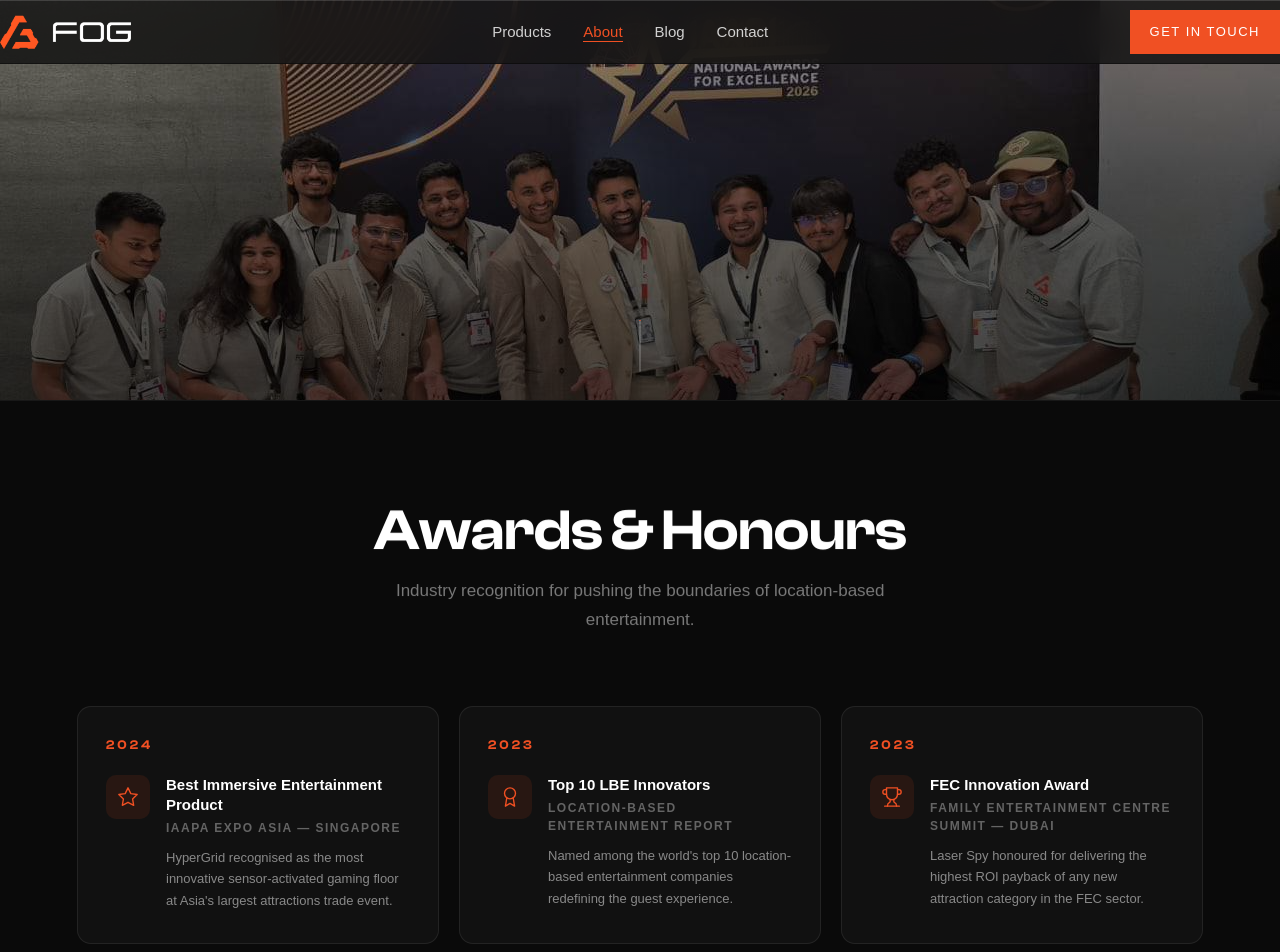
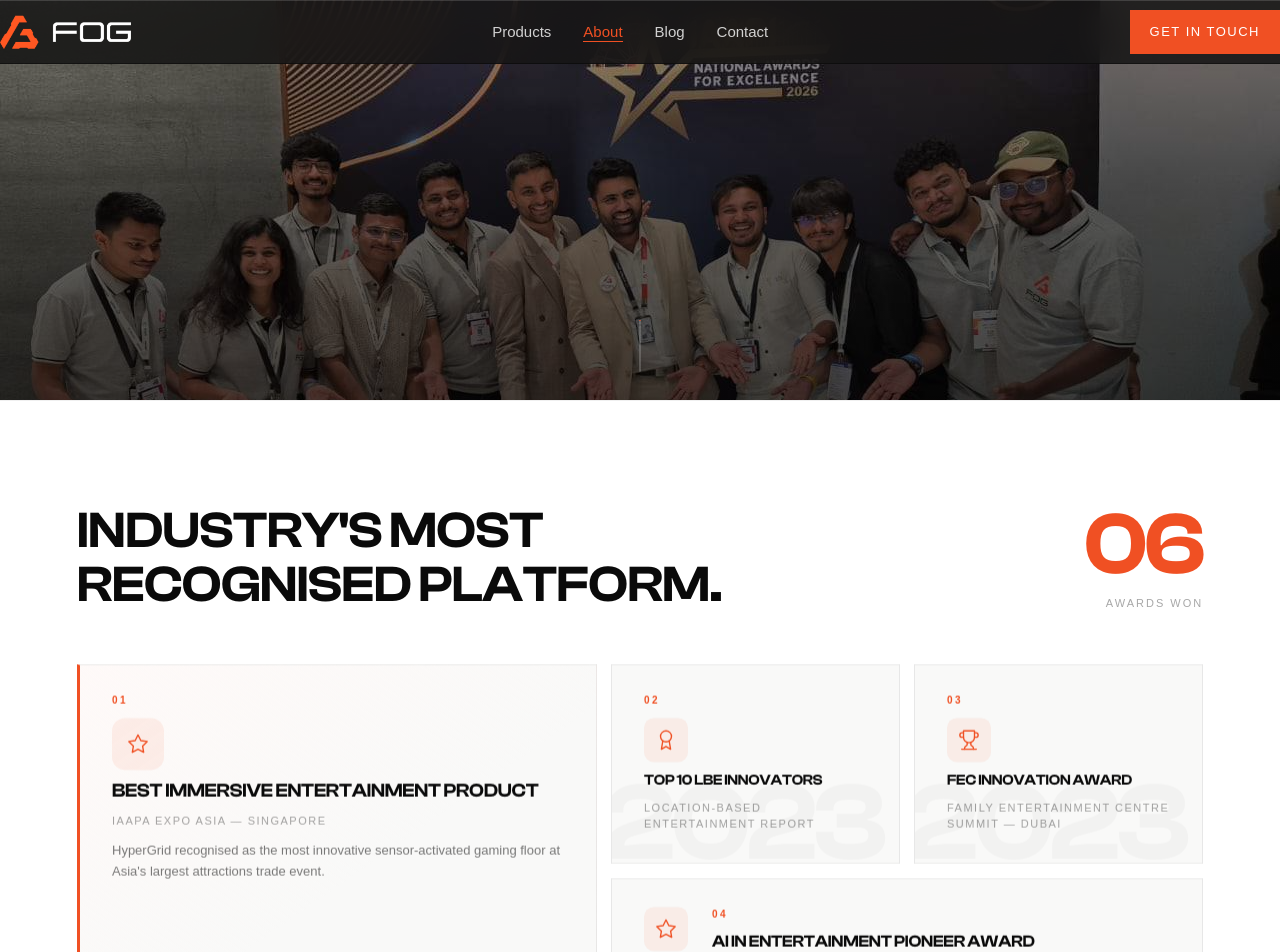
Before and after one commit to anusha342/fog-website-redesign, a Next.js app: page /about in a window 1280 px wide. Shown: the top 952 px of the page. Built offline with nearby package versions, Linux system fonts and the light colour scheme; a web font is replaced by a local one.

Commit message:
style(about): redesign awards — asymmetric bento grid, year watermarks, stat counter

```diff
--- a/app/about/AboutClient.tsx
+++ b/app/about/AboutClient.tsx
@@ -143,32 +143,61 @@
       {/* ── 2. AWARDS ── */}
       <section id="achievement" className={styles.awards}>
         <div className={styles.awardsInner}>
-          <div className={styles.awardsHeader} data-reveal>
-            <h2 className={styles.awardsTitle}>Awards &amp; Honours</h2>
-            <p className={styles.awardsSubtitle}>
-              Industry recognition for pushing the boundaries of location-based entertainment.
-            </p>
+
+          {/* Header — left title + right stat */}
+          <div className={styles.awardsHeader}>
+            <div>
+              {/* <p className={styles.awardsEyebrow} data-reveal>02 — Awards &amp; Recognition</p> */}
+              <h2 className={styles.awardsTitle} data-reveal data-reveal-delay="0.1">
+                Industry&apos;s Most<br />Recognised Platform.
+              </h2>
+            </div>
+            <div className={styles.awardsStat} data-reveal data-reveal-delay="0.15">
+              <span className={styles.awardsStatNum}>06</span>
+              <span className={styles.awardsStatLabel}>Awards Won</span>
+            </div>
           </div>
 
+          {/* Asymmetric bento grid */}
           <div className={styles.awardsGrid}>
-            {AWARDS.map((a, i) => (
+            {AWARDS.map((a, i) => {
+              const isHoriz = i === 3 || i === 4;
+              const STAGGER = ['', '0.07', '0.12', '0.18', '0.24', '0.30'];
+              return (
                 <div
                   key={i}
-                className={styles.awardCard}
+                  className={isHoriz
+                    ? `${styles.awardCard} ${styles.awardCardHoriz}`
+                    : styles.awardCard}
                   data-reveal
-                {...(a.delay ? { 'data-reveal-delay': a.delay } : {})}
+                  data-reveal-delay={STAGGER[i]}
                 >
-                <div className={styles.awardYear}>{a.year}</div>
-                <div className={styles.awardBody}>
-                  <div className={styles.awardIcon}>{a.icon}</div>
-                  <div className={styles.awardText}>
+                  {isHoriz ? (
+                    /* Horizontal layout: icon sits flush left, text fills right */
+                    <>
+                      <div className={styles.awardIconWrap}>{a.icon}</div>
+                      <div className={styles.awardMain}>
+                        <span className={styles.awardIndex}>{String(i + 1).padStart(2, '0')}</span>
                         <p className={styles.awardName}>{a.name}</p>
                         <p className={styles.awardOrg}>{a.org}</p>
                         <p className={styles.awardDesc}>{a.desc}</p>
                       </div>
+                    </>
+                  ) : (
+                    /* Vertical layout (small + featured cards) */
+                    <div className={styles.awardCardContent}>
+                      <span className={styles.awardIndex}>{String(i + 1).padStart(2, '0')}</span>
+                      <div className={styles.awardIconWrap}>{a.icon}</div>
+                      <p className={styles.awardName}>{a.name}</p>
+                      <p className={styles.awardOrg}>{a.org}</p>
+                      <p className={styles.awardDesc}>{a.desc}</p>
                     </div>
+                  )}
+                  {/* Ghost year watermark — decorative */}
+                  <span className={styles.awardYearBg} aria-hidden="true">{a.year}</span>
                 </div>
-            ))}
+              );
+            })}
           </div>
         </div>
       </section>
--- a/app/about/about.module.css
+++ b/app/about/about.module.css
@@ -103,64 +103,250 @@
    2. AWARDS
 ═══════════════════════════════════════ */
 .awards {
-  background: #0a0a0a;
+  background: #ffffff;
   width: 100%;
   padding: 100px clamp(24px, 6vw, 96px);
-  border-top: 1px solid rgba(255,255,255,0.06);
-  border-bottom: 1px solid rgba(255,255,255,0.06);
+  border-top: 1px solid rgba(0,0,0,0.06);
 }
 .awardsInner { max-width: 1440px; margin: 0 auto; }
-.awardsHeader { text-align: center; margin-bottom: 72px; }
+
+/* Section header — left title, right counter */
+.awardsHeader {
+  display: flex;
+  align-items: flex-end;
+  justify-content: space-between;
+  margin-bottom: 52px;
+  gap: 32px;
+}
+.awardsEyebrow {
+  font-family: 'GoogleSans', sans-serif;
+  font-size: clamp(10px, 1vw, 13px);
+  font-weight: 500;
+  letter-spacing: 4px;
+  text-transform: uppercase;
+  color: var(--accent);
+  margin: 0 0 12px;
+  line-height: 1;
+}
 .awardsTitle {
-  font-family: 'ClashDisplay', 'GoogleSans', sans-serif;
-  font-size: clamp(34px, 4.5vw, 58px);
+  font-family: 'ClashDisplay', sans-serif;
+  font-size: clamp(28px, 4vw, 56px);
   font-weight: 700;
   line-height: 1.05;
   letter-spacing: -0.5px;
-  color: var(--white);
-  margin: 0 0 16px;
+  text-transform: uppercase;
+  color: #0a0a0a;
+  margin: 0;
 }
-.awardsSubtitle {
-  font-size: clamp(15px, 1.5vw, 17px);
-  font-weight: 300;
-  line-height: 1.65;
-  color: rgba(255,255,255,0.45);
-  max-width: 520px;
-  margin: 0 auto;
+/* Right-side award counter */
+.awardsStat { text-align: right; flex-shrink: 0; }
+.awardsStatNum {
+  display: block;
+  font-family: 'ClashDisplay', sans-serif;
+  font-size: clamp(52px, 7vw, 88px);
+  font-weight: 700;
+  line-height: 1;
+  color: var(--accent);
+  letter-spacing: -3px;
 }
-.awardsGrid { display: grid; grid-template-columns: repeat(3, 1fr); gap: 20px; }
+.awardsStatLabel {
+  display: block;
+  font-family: 'GoogleSans', sans-serif;
+  font-size: 11px;
+  font-weight: 500;
+  letter-spacing: 2px;
+  text-transform: uppercase;
+  color: rgba(0,0,0,0.35);
+  margin-top: 6px;
+}
 
+/* ── Asymmetric bento grid ── */
+.awardsGrid {
+  display: grid;
+  grid-template-columns: 1.8fr 1fr 1fr;
+  grid-auto-rows: minmax(200px, auto);
+  gap: 14px;
+}
+
+/* Card grid placement — nth-child targets direct children by position */
+.awardCard:nth-child(1) { grid-column: 1; grid-row: 1 / 3; }  /* featured tall */
+.awardCard:nth-child(2) { grid-column: 2; grid-row: 1; }
+.awardCard:nth-child(3) { grid-column: 3; grid-row: 1; }
+.awardCard:nth-child(4) { grid-column: 2 / 4; grid-row: 2; }  /* wide */
+.awardCard:nth-child(5) { grid-column: 1 / 3; grid-row: 3; }  /* wide */
+.awardCard:nth-child(6) { grid-column: 3; grid-row: 3; }
+
+/* Base card */
 .awardCard {
-  background: rgba(255,255,255,0.03);
-  border: 1px solid rgba(255,255,255,0.08);
-  border-radius: 14px;
-  padding: 28px 28px 32px;
+  background: #f9f9f8;
+  border: 1px solid rgba(0,0,0,0.07);
+  /* border-radius: 18px; */
+  padding: 28px 32px;
+  position: relative;
+  overflow: hidden;
   display: flex;
   flex-direction: column;
-  gap: 20px;
-  transition: border-color 0.25s ease, background 0.25s ease;
+  gap: 12px;
+  transition:
+    transform 0.38s cubic-bezier(0.34, 1.56, 0.64, 1),
+    border-color 0.25s ease,
+    box-shadow 0.3s ease;
 }
-.awardCard:hover { border-color: rgba(240,80,35,0.3); background: rgba(240,80,35,0.04); }
-.awardYear {
-  font-family: 'ClashDisplay', 'GoogleSans', sans-serif;
-  font-size: 13px;
+.awardCard:hover {
+  transform: translateY(-7px);
+  border-color: rgba(240,80,35,0.22);
+  box-shadow: 0 28px 60px rgba(0,0,0,0.08), 0 0 0 1px rgba(240,80,35,0.07);
+}
+@media (prefers-reduced-motion: reduce) {
+  .awardCard { transition: border-color 0.25s ease; }
+  .awardCard:hover { transform: none; box-shadow: none; }
+}
+
+/* Featured card — orange left border + warm tint */
+.awardCard:nth-child(1) {
+  border-left: 3px solid var(--accent);
+  background: linear-gradient(145deg, rgba(240,80,35,0.03) 0%, #f9f9f8 52%);
+}
+
+/* ── Wide-card horizontal variant (cards 4 & 5) ── */
+.awardCardHoriz {
+  flex-direction: row;
+  align-items: flex-start;
+  gap: 24px;
+}
+/* Text block inside horizontal cards */
+.awardMain {
+  flex: 1;
+  display: flex;
+  flex-direction: column;
+  gap: 10px;
+  position: relative;
+  z-index: 1;
+}
+
+/* ── Year watermark — decorative, absolute positioned ── */
+.awardYearBg {
+  position: absolute;
+  bottom: -16px;
+  right: 16px;
+  font-family: 'ClashDisplay', sans-serif;
+  font-size: 110px;
   font-weight: 700;
-  letter-spacing: 3px;
+  line-height: 1;
+  color: rgba(0,0,0,0.028);
+  pointer-events: none;
+  user-select: none;
+  letter-spacing: -4px;
+  z-index: 0;
+}
+.awardCard:nth-child(1) .awardYearBg { font-size: 152px; bottom: -26px; }
+.awardCard:nth-child(4) .awardYearBg,
+.awardCard:nth-child(5) .awardYearBg { font-size: 86px; bottom: -10px; }
+
+/* ── Card content wrapper — always above watermark ── */
+.awardCardContent {
+  position: relative;
+  z-index: 1;
+  display: flex;
+  flex-direction: column;
+  gap: 10px;
+  flex: 1;
+}
+
+/* Index label e.g. "01" */
+.awardIndex {
+  font-family: 'GoogleSans', sans-serif;
+  font-size: 10px;
+  font-weight: 700;
+  letter-spacing: 2.5px;
   text-transform: uppercase;
   color: var(--accent);
 }
-.awardBody { display: flex; align-items: flex-start; gap: 16px; }
-.awardIcon {
+
+/* Icon circle */
+.awardIconWrap {
   width: 44px; height: 44px;
   border-radius: 10px;
-  background: rgba(240,80,35,0.1);
+  background: rgba(240,80,35,0.08);
   display: flex; align-items: center; justify-content: center;
-  color: var(--accent); flex-shrink: 0;
+  color: var(--accent);
+  flex-shrink: 0;
+  position: relative;
+  z-index: 1;
 }
-.awardText { display: flex; flex-direction: column; gap: 4px; }
-.awardName { font-size: 15px; font-weight: 700; color: var(--white); margin: 0; line-height: 1.35; }
-.awardOrg  { font-size: 12px; font-weight: 600; text-transform: uppercase; letter-spacing: 1.5px; color: rgba(255,255,255,0.35); margin: 0 0 6px; }
-.awardDesc { font-size: 13px; line-height: 1.65; color: rgba(255,255,255,0.5); margin: 0; }
+.awardCard:nth-child(1) .awardIconWrap { width: 52px; height: 52px; border-radius: 13px; }
+
+/* Award name */
+.awardName {
+  font-family: 'ClashDisplay', sans-serif;
+  font-size: clamp(13px, 1.15vw, 17px);
+  font-weight: 700;
+  line-height: 1.2;
+  letter-spacing: -0.2px;
+  text-transform: uppercase;
+  color: #0a0a0a;
+  margin: 0;
+  position: relative; z-index: 1;
+}
+.awardCard:nth-child(1) .awardName { font-size: clamp(16px, 1.5vw, 22px); }
+.awardCard:nth-child(4) .awardName,
+.awardCard:nth-child(5) .awardName { font-size: clamp(14px, 1.3vw, 19px); }
+
+/* Organisation */
+.awardOrg {
+  font-family: 'GoogleSans', sans-serif;
+  font-size: 11px;
+  font-weight: 500;
+  letter-spacing: 1.5px;
+  text-transform: uppercase;
+  color: rgba(0,0,0,0.36);
+  margin: 0;
+  position: relative; z-index: 1;
+}
+
+/* Description */
+.awardDesc {
+  font-family: 'GoogleSans', sans-serif;
+  font-size: 13px;
+  font-weight: 400;
+  line-height: 1.65;
+  color: rgba(0,0,0,0.52);
+  margin: 0;
+  position: relative; z-index: 1;
+}
+/* Compact (small) cards suppress description */
+.awardCard:nth-child(2) .awardDesc,
+.awardCard:nth-child(3) .awardDesc,
+.awardCard:nth-child(6) .awardDesc { display: none; }
+
+/* ── Awards responsive ── */
+@media (max-width: 1100px) {
+  .awardsGrid { grid-template-columns: 1fr 1fr; }
+  .awardCard:nth-child(1) { grid-column: 1 / 3; grid-row: 1; }
+  .awardCard:nth-child(2) { grid-column: 1;     grid-row: 2; }
+  .awardCard:nth-child(3) { grid-column: 2;     grid-row: 2; }
+  .awardCard:nth-child(4) { grid-column: 1 / 3; grid-row: 3; }
+  .awardCard:nth-child(5) { grid-column: 1;     grid-row: 4; }
+  .awardCard:nth-child(6) { grid-column: 2;     grid-row: 4; }
+  /* Restore desc on formerly-compact cards */
+  .awardCard:nth-child(2) .awardDesc,
+  .awardCard:nth-child(3) .awardDesc { display: block; }
+}
+@media (max-width: 640px) {
+  .awardsGrid { grid-template-columns: 1fr; }
+  .awardCard:nth-child(1),
+  .awardCard:nth-child(2),
+  .awardCard:nth-child(3),
+  .awardCard:nth-child(4),
+  .awardCard:nth-child(5),
+  .awardCard:nth-child(6) { grid-column: 1; grid-row: auto; }
+  .awardsHeader { flex-direction: column; align-items: flex-start; gap: 16px; }
+  .awardsStat  { text-align: left; }
+  .awardCardHoriz { flex-direction: column; }
+  .awardCard:nth-child(2) .awardDesc,
+  .awardCard:nth-child(3) .awardDesc,
+  .awardCard:nth-child(6) .awardDesc { display: block; }
+}
 
 /* ═══════════════════════════════════════
    3. WHAT DRIVES US
@@ -316,14 +502,11 @@
   .tlItemRight .tlContent { text-align: left; }
 }
 @media (max-width: 1100px) {
-  .awardsGrid { grid-template-columns: repeat(2, 1fr); }
   .drivesGrid { grid-template-columns: repeat(2, 1fr); }
   .teamGrid   { grid-template-columns: repeat(2, 1fr); }
 }
 @media (max-width: 640px) {
   .awards, .drives, .timeline, .team { padding: 72px 20px; }
-  .awardsGrid { grid-template-columns: 1fr; }
   .drivesGrid { grid-template-columns: 1fr; }
   .teamGrid   { grid-template-columns: repeat(2, 1fr); }
-  .heroTitle  { font-size: clamp(36px, 10vw, 60px); }
 }
```
Also changed, not shown: 1 other file (tests, documents, lock files or other folders). Lines whose indentation alone changed are shown as unchanged.
